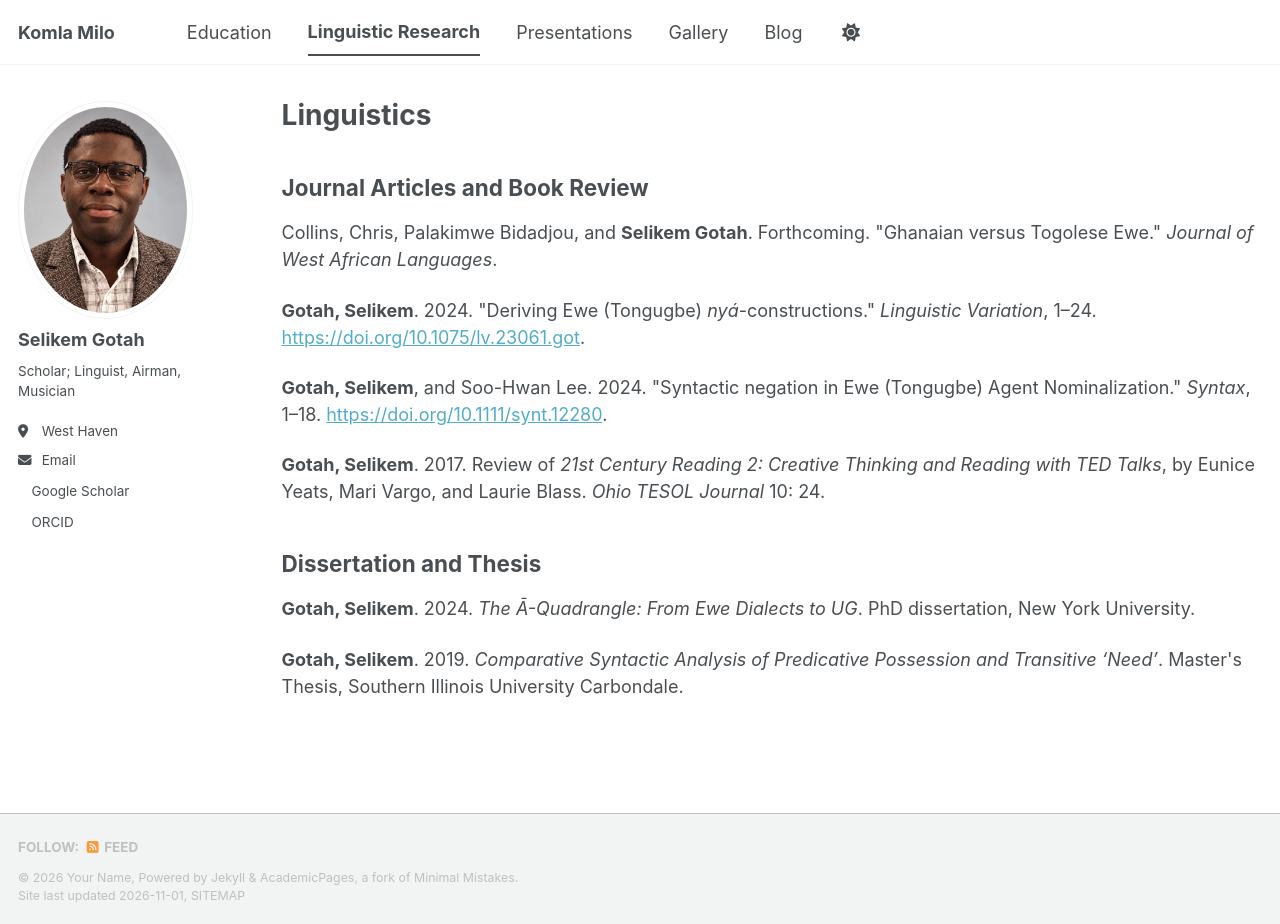
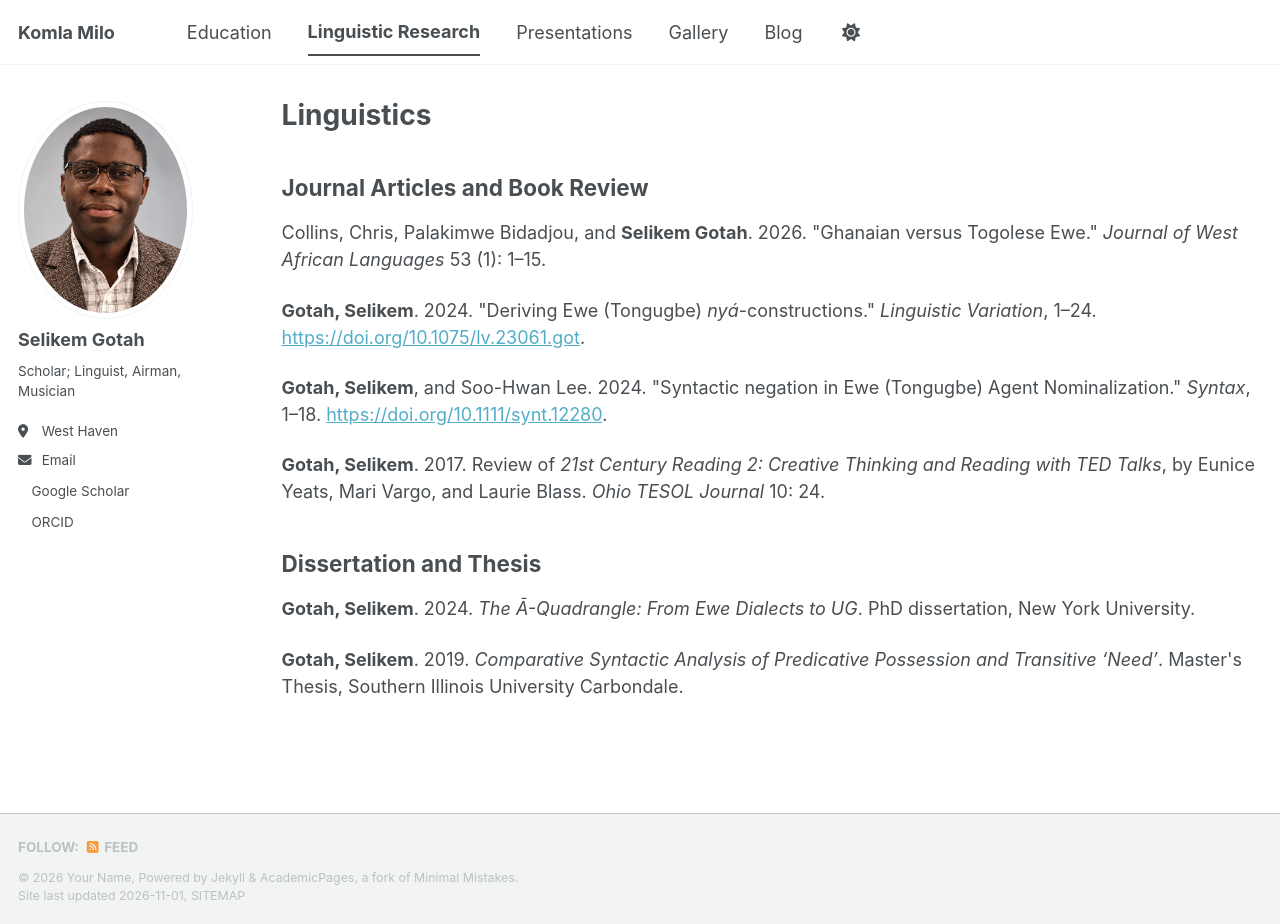
Before and after one commit to komlamilo/komlamilo.github.io, a Jekyll site: the page built from _pages/publications.html, in a window 1280 px wide and 924 px high. Built offline with Jekyll 4.4.1, drawn with Linux system fonts in a browser that asks for light colours; a script bundle is joined from its source files by our own code; a style sheet for code colours, icons or effects is not loaded.

Commit message:
Update publication details in publications.html

```diff
--- a/_pages/publications.html
+++ b/_pages/publications.html
@@ -7,10 +7,12 @@ author_profile: true
 
 <h2>Journal Articles and Book Review</h2>
 
+
 <p>Collins, Chris, Palakimwe Bidadjou, and
-<strong>Selikem Gotah</strong>. Forthcoming.
+<strong>Selikem Gotah</strong>. 2026.
 "Ghanaian versus Togolese Ewe."
-<em>Journal of West African Languages</em>.</p>
+<em>Journal of West African Languages</em>
+53 (1): 1–15.</p>
 
 <p><strong>Gotah, Selikem</strong>. 2024.
 "Deriving Ewe (Tongugbe) <em>nyá</em>-constructions."
```
